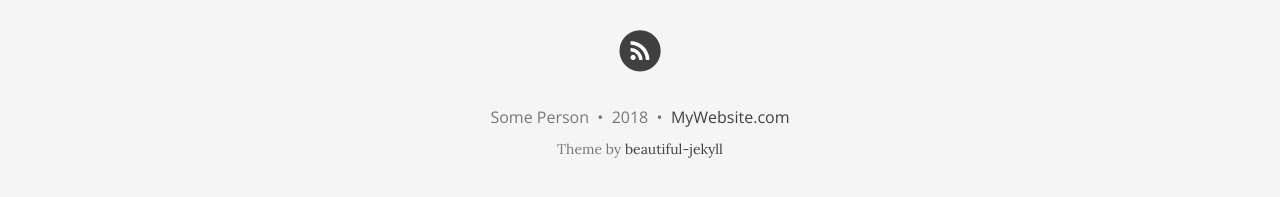
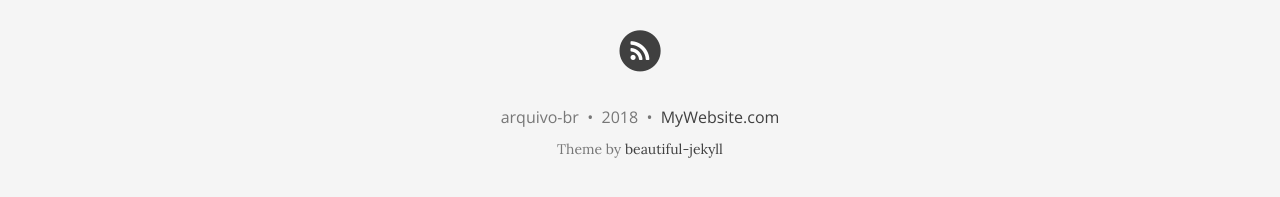
Before and after one commit to arquivo-br/arquivo-br.github.io, a Jekyll site: the page built from index.html, in a window 1280 px wide and 900 px high, scrolled down 1134 px. Shown: the part 690-887 px from the top of the window. Built offline with Jekyll 4.4.1, drawn with Linux system fonts in a browser that asks for light colours; nearby versions of some CDN libraries; the list of posts is cut into pages by our own code.

Commit message:
Edição do nome do autor do site.

```diff
--- a/_config.yml
+++ b/_config.yml
@@ -64,7 +64,7 @@ footer-link-col: "#404040"
 # Change all these values or delete the ones you don't want.
 # Important: you must keep the "name" parameter, everything else you can remove
 author:
-  name: Some Person
+  name: arquivo-br
 
 # Select your active Social Network Links.
 # Uncomment the links you want to show in the footer and add your information to each link.
```
